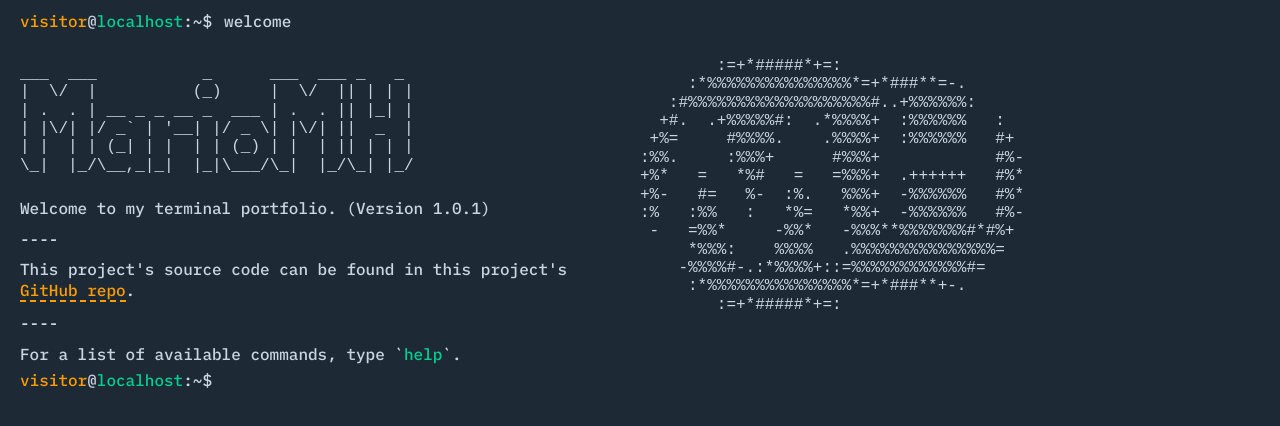
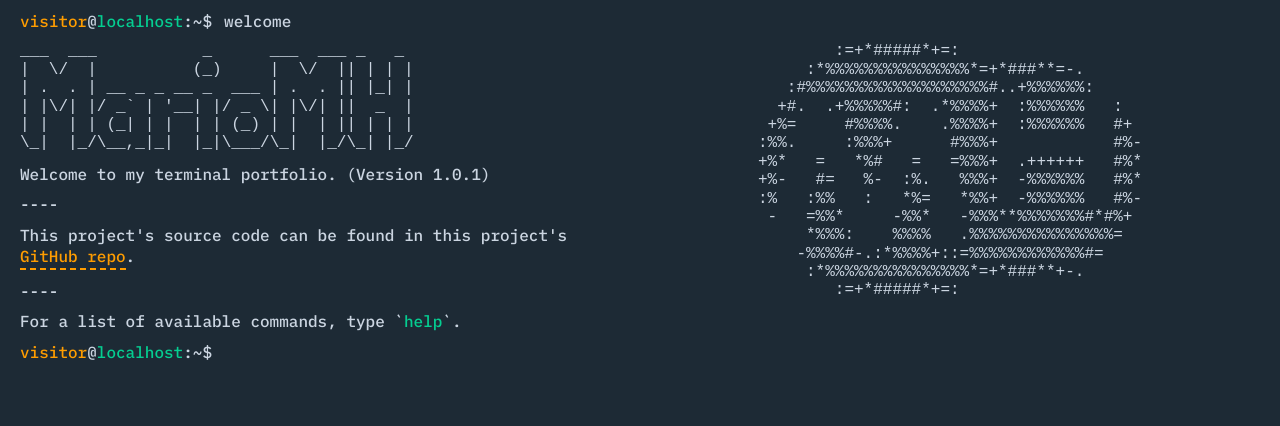
Before and after one commit to MarioMH8/terminal.mariomh.com, a React (Vite) app: page / in a window 1280 px wide. Shown: the top 426 px of the page. Built offline with nearby package versions, Linux system fonts and the light colour scheme.

Commit message:
refactor: refactor welcome

```diff
--- a/src/components/commands/welcome.tsx
+++ b/src/components/commands/welcome.tsx
@@ -6,34 +6,39 @@ const HeroContainer = styled.div`
 	display: flex;
 	flex-wrap: wrap-reverse;
 
-	@media (max-width: 932px) {
-		margin-bottom: 1.5rem;
+	> div {
+		display: flex;
+		flex-direction: column;
+		gap: 0.75rem;
+		width: 100%;
+
+		@media (min-width: 1024px) {
+			flex-basis: 50%;
+		}
 	}
 
-	div {
-		@media (min-width: 1024px) {
-			flex-basis: 50%;
+	> div:last-child pre:first-child {
+		margin: 0 auto;
+	}
+
+	> div:last-child {
+		@media (max-width: 1024px) {
+			margin: 0 auto;
 		}
 	}
 `;
 
 const PreName = styled.pre`
-	margin-top: 0.5rem;
-	margin-bottom: 1.5rem;
-
 	@media (max-width: 550px) {
 		display: none;
 	}
-`;
-
-const PreWrapper = styled.div`
-	text-align: center;
+	@media (max-width: 1024px) {
+		margin: 0 auto;
+	}
 `;
 
 const PreNameMobile = styled.pre`
-	margin-top: 0.5rem;
-	margin-bottom: 1.5rem;
-
+	margin: 0 auto;
 	@media (min-width: 550px) {
 		display: none;
 	}
@@ -45,16 +50,12 @@ const PreImg = styled.pre`
 	}
 `;
 
-const Seperator = styled.div`
-	margin-top: 0.75rem;
-	margin-bottom: 0.75rem;
-`;
-
 const Cmd = styled.span`
 	color: ${({ theme }) => theme.colors.primary};
 `;
 
 const Link = styled.a`
+	display: inline-block;
 	color: ${({ theme }) => theme.colors.secondary};
 	text-decoration: none;
 	line-height: 1.5rem;
@@ -71,19 +72,15 @@ const Welcome: React.FC = () => {
 		<HeroContainer data-testid='welcome'>
 			<div className='info-section'>
 				<PreName>
-					{`
-___  ___           _      ___  ___ _   _
+					{`___  ___           _      ___  ___ _   _
 |  \\/  |          (_)     |  \\/  || | | |
 | .  . | __ _ _ __ _  ___ | .  . || |_| |
 | |\\/| |/ _\` | '__| |/ _ \\| |\\/| ||  _  |
 | |  | | (_| | |  | | (_) | |  | || | | |
 \\_|  |_/\\__,_|_|  |_|\\___/\\_|  |_/\\_| |_/`}
 				</PreName>
-				<PreWrapper>
-					<PreNameMobile>
-						{`
-
-___  ___           _
+				<PreNameMobile>
+					{`___  ___           _
 |  \\/  |          (_)
 | .  . | __ _ _ __ _  ___
 | |\\/| |/ _\` | '__| |/ _ \\
@@ -96,13 +93,10 @@ ___  ___           _
     | .  . || |_| |
     | |\\/| ||  _  |
     | |  | || | | |
-    \\_|  |_/\\_| |_/
-
-`}
-					</PreNameMobile>
-				</PreWrapper>
+    \\_|  |_/\\_| |_/`}
+				</PreNameMobile>
 				<div>Welcome to my terminal portfolio. (Version {pkg.version})</div>
-				<Seperator>----</Seperator>
+				<div>----</div>
 				<div>
 					This project's source code can be found in this project's{' '}
 					<Link target='_blank' href='https://github.com/MarioMH8/terminal.mariomh.com'>
@@ -110,15 +104,14 @@ ___  ___           _
 					</Link>
 					.
 				</div>
-				<Seperator>----</Seperator>
+				<div>----</div>
 				<div>
 					For a list of available commands, type `<Cmd>help</Cmd>`.
 				</div>
 			</div>
 			<div className='illu-section'>
 				<PreImg>
-					{`
-        :=+*#####*+=:
+					{`        :=+*#####*+=:
      :*%%%%%%%%%%%%%%%*=+*###**=-.
    :#%%%%%%%%%%%%%%%%%%%#..+%%%%%%:
   +#.  .+%%%%%#:  .*%%%%+  :%%%%%%   :
@@ -131,8 +124,7 @@ ___  ___           _
      *%%%:    %%%%   .%%%%%%%%%%%%%%%=
     -%%%%#-.:*%%%%+::=%%%%%%%%%%%%#=
      :*%%%%%%%%%%%%%%%*=+*###**+-.
-        :=+*#####*+=:
-         `}
+        :=+*#####*+=:`}
 				</PreImg>
 			</div>
 		</HeroContainer>
--- a/src/components/styled/terminal.styled.tsx
+++ b/src/components/styled/terminal.styled.tsx
@@ -8,14 +8,14 @@ export const TerminalWrapper = styled.div`
 	max-height: calc(100vh - 2rem);
 	overflow-y: auto;
 
-	row-gap: 0.5rem;
+	row-gap: 0.75rem;
 `;
 
 export const TerminalLine = styled.div``;
 
 export const TerminalLineHistory = styled.div`
 	display: flex;
-	row-gap: 0.5rem;
+	row-gap: 0.75rem;
 	flex-direction: column;
 
 	width: 100%;
--- a/vite.config.ts
+++ b/vite.config.ts
@@ -4,7 +4,7 @@
 import * as fs from 'node:fs';
 
 import react from '@vitejs/plugin-react';
-import { defineConfig } from 'vite';
+import { defineConfig, splitVendorChunkPlugin } from 'vite';
 import { VitePWA } from 'vite-plugin-pwa';
 
 function readKey(name: string) {
@@ -22,6 +22,7 @@ export default defineConfig({
 		VitePWA({
 			registerType: 'autoUpdate',
 		}),
+		splitVendorChunkPlugin(),
 	],
 	test: {
 		globals: true,
```
